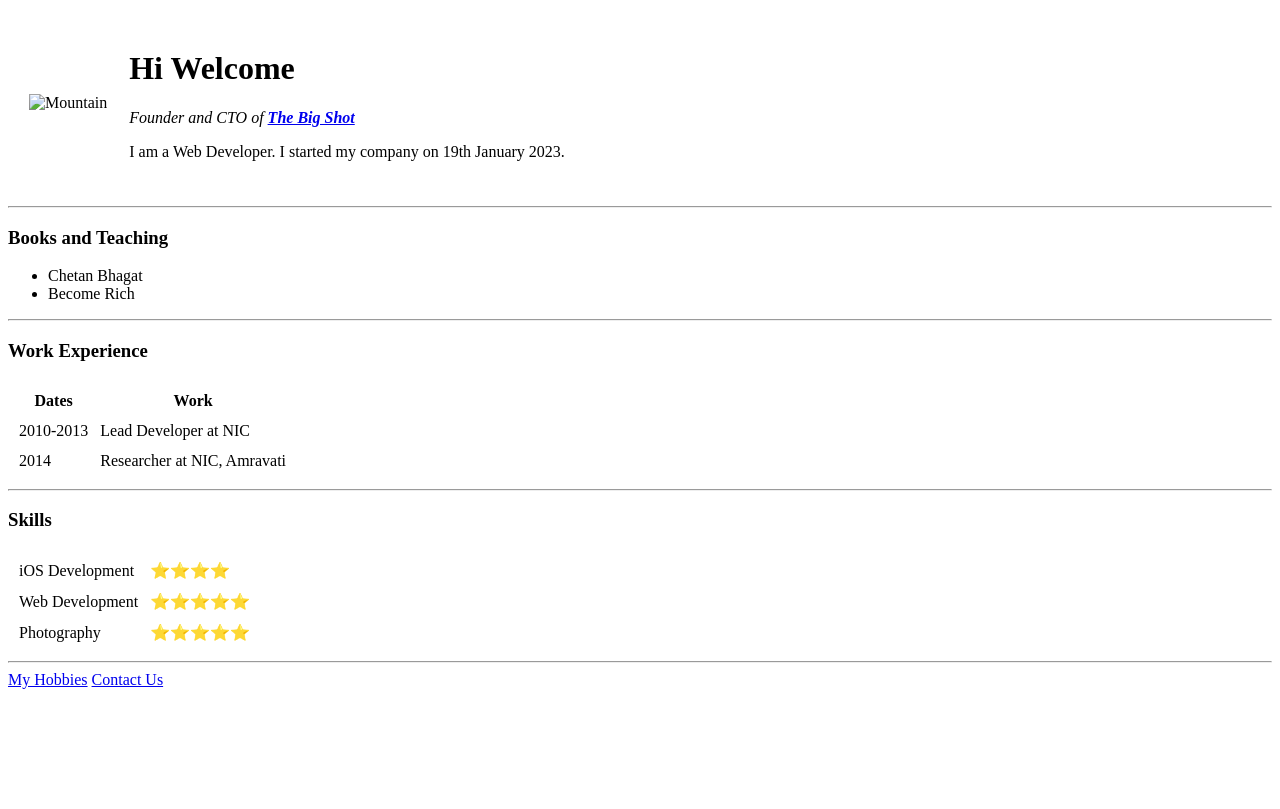
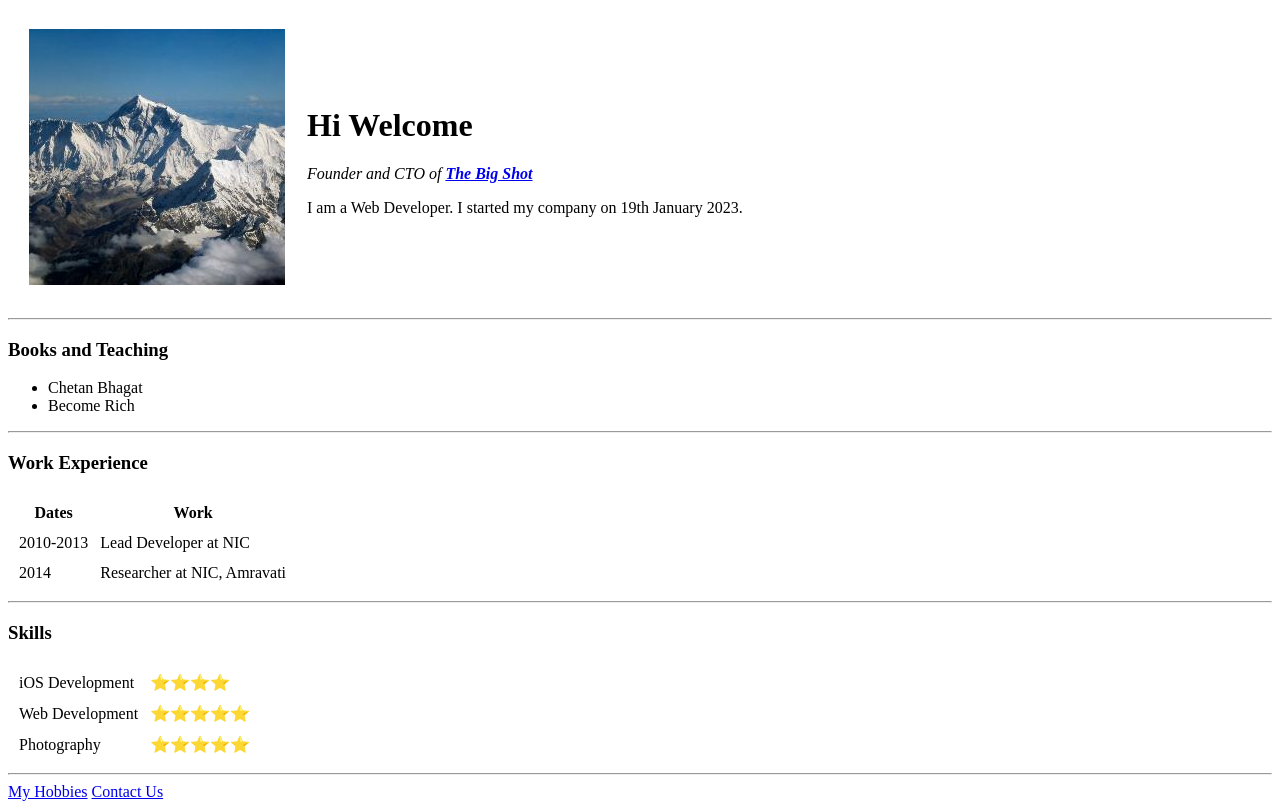
Before and after one commit to iamhoneysharma/cv, a plain HTML site: page index.html in a window 1280 px wide. Drawn offline with Linux system fonts and the light colour scheme; the site is published under a folder, as on GitHub Pages, so addresses that start at the root find nothing.

Commit message:
Update index.html

```diff
--- a/index.html
+++ b/index.html
@@ -7,7 +7,7 @@
   <body>
     <table cellspacing="20">
       <tr>
-        <td><img src="/images/mountain.jpg" alt="Mountain"></td>
+        <td><img src="images/mountain.jpg" alt="Mountain"></td>
         <td>
           <h1>Hi Welcome</h1>
     <p><em>Founder and CTO of <strong><a href="https://www.google.com">The Big Shot</a></strong></em></p>
```
